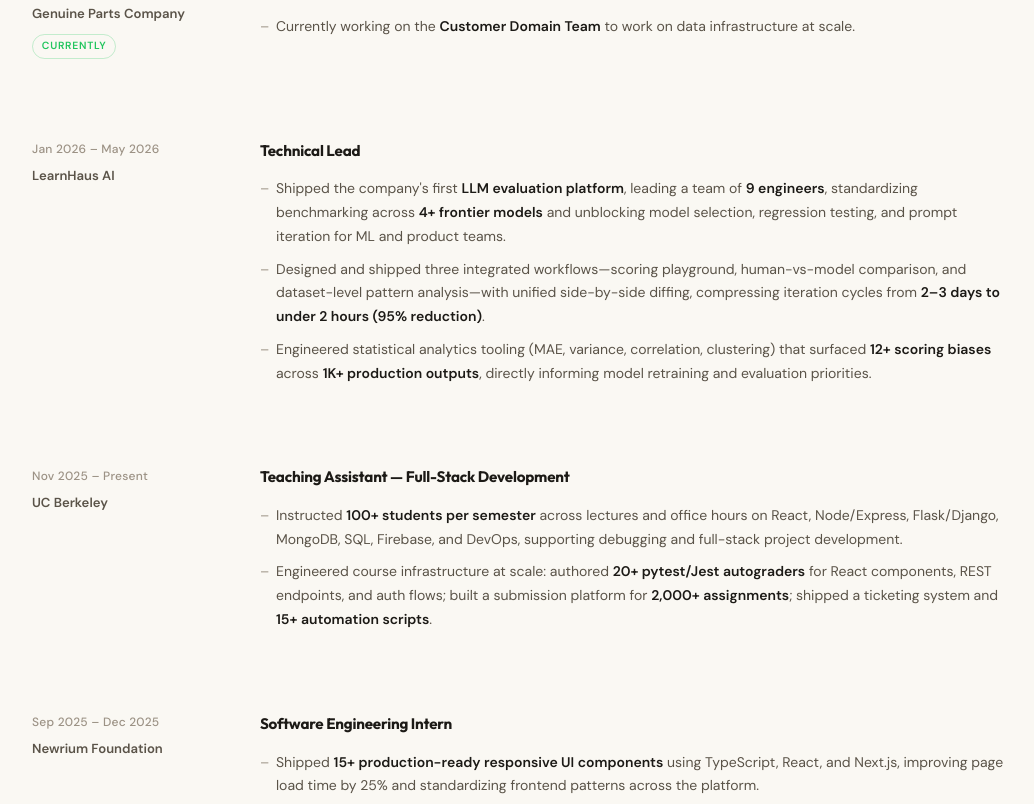
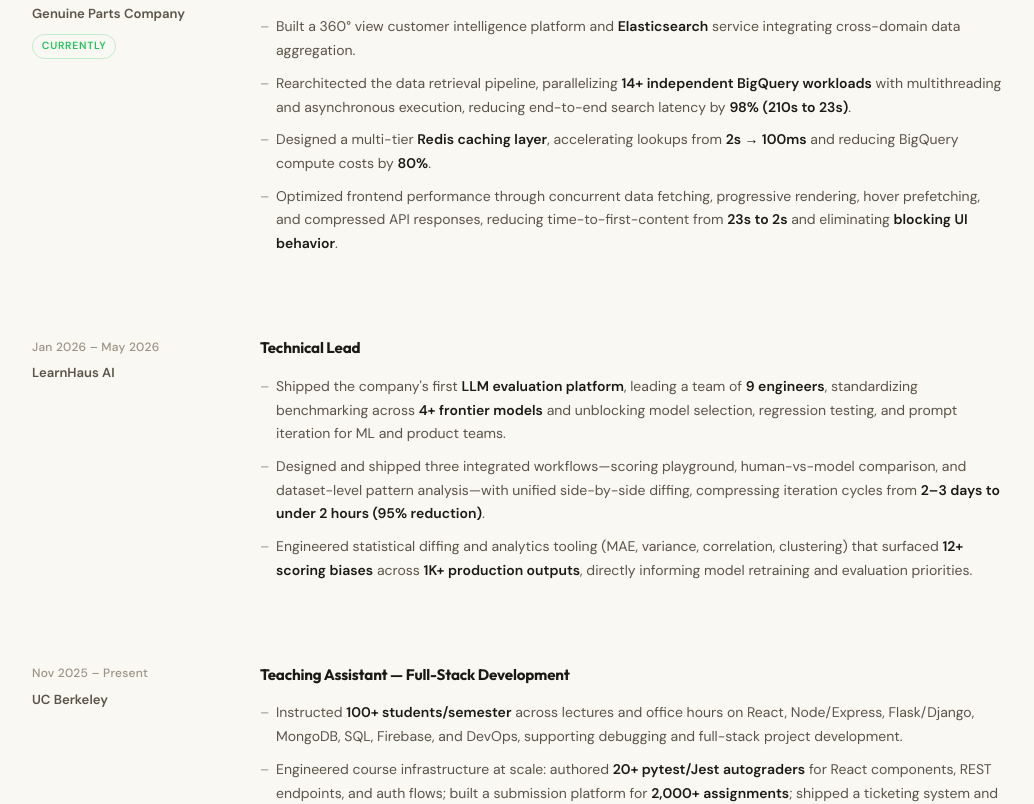
Before and after one commit to RyanTN8/portfolio, a React (Vite) app: page / in a window 1280 px wide. Shown: the part 1663-2467 px from the top of the page, without its empty margins (122-1156 px from the left). Built offline with nearby package versions, Linux system fonts and the light colour scheme.

Commit message:
updated experiences

```diff
--- a/src/components/Experience.tsx
+++ b/src/components/Experience.tsx
@@ -15,7 +15,10 @@
     badge: { label: 'Currently', incoming: true },
     role: 'Software Engineering Intern',
     bullets: [
-      <>Currently working on the <strong>Customer Domain Team</strong> to work on data infrastructure at scale.</>,
+      <>Built a 360° view customer intelligence platform and <strong>Elasticsearch</strong> service integrating cross-domain data aggregation.</>,
+      <>Rearchitected the data retrieval pipeline, parallelizing <strong>14+ independent BigQuery workloads</strong> with multithreading and asynchronous execution, reducing end-to-end search latency by <strong>98% (210s to 23s)</strong>.</>,
+      <>Designed a multi-tier <strong>Redis caching layer</strong>, accelerating lookups from <strong>2s → 100ms</strong> and reducing BigQuery compute costs by <strong>80%</strong>.</>,
+      <>Optimized frontend performance through concurrent data fetching, progressive rendering, hover prefetching, and compressed API responses, reducing time-to-first-content from <strong>23s to 2s</strong> and eliminating <strong>blocking UI behavior</strong>.</>,
     ],
   },
   {
@@ -25,7 +28,7 @@
     bullets: [
       <>Shipped the company's first <strong>LLM evaluation platform</strong>, leading a team of <strong>9 engineers</strong>, standardizing benchmarking across <strong>4+ frontier models</strong> and unblocking model selection, regression testing, and prompt iteration for ML and product teams.</>,
       <>Designed and shipped three integrated workflows—scoring playground, human-vs-model comparison, and dataset-level pattern analysis—with unified side-by-side diffing, compressing iteration cycles from <strong>2–3 days to under 2 hours (95% reduction)</strong>.</>,
-      <>Engineered statistical analytics tooling (MAE, variance, correlation, clustering) that surfaced <strong>12+ scoring biases</strong> across <strong>1K+ production outputs</strong>, directly informing model retraining and evaluation priorities.</>,
+      <>Engineered statistical diffing and analytics tooling (MAE, variance, correlation, clustering) that surfaced <strong>12+ scoring biases</strong> across <strong>1K+ production outputs</strong>, directly informing model retraining and evaluation priorities.</>,
     ],
   },
   {
@@ -33,7 +36,7 @@
     company: 'UC Berkeley',
     role: 'Teaching Assistant — Full-Stack Development',
     bullets: [
-      <>Instructed <strong>100+ students per semester</strong> across lectures and office hours on React, Node/Express, Flask/Django, MongoDB, SQL, Firebase, and DevOps, supporting debugging and full-stack project development.</>,
+      <>Instructed <strong>100+ students/semester</strong> across lectures and office hours on React, Node/Express, Flask/Django, MongoDB, SQL, Firebase, and DevOps, supporting debugging and full-stack project development.</>,
       <>Engineered course infrastructure at scale: authored <strong>20+ pytest/Jest autograders</strong> for React components, REST endpoints, and auth flows; built a submission platform for <strong>2,000+ assignments</strong>; shipped a ticketing system and <strong>15+ automation scripts</strong>.</>,
     ],
   },
@@ -42,8 +45,8 @@
     company: 'Newrium Foundation',
     role: 'Software Engineering Intern',
     bullets: [
-      <>Shipped <strong>15+ production-ready responsive UI components</strong> using TypeScript, React, and Next.js, improving page load time by 25% and standardizing frontend patterns across the platform.</>,
-      <>Architected <strong>MySQL schemas</strong> storing <strong>100+ entries</strong> and built a <strong>Node.js email pipeline</strong> with SQL task queues for weekly subscriber updates, while coordinating API contract design with a 10-person team to reduce integration errors.</>,
+      <>Shipped <strong>15+ production-ready responsive UI components</strong> using TypeScript, React, and Next.js.</>,
+      <>Architected <strong>MySQL schemas</strong> storing <strong>100+ entries</strong> and built a <strong>Node.js email pipeline</strong> with SQL task queues.</>,
     ],
   },
 ]
```
Also changed, not shown: .claude/settings.json (added).
